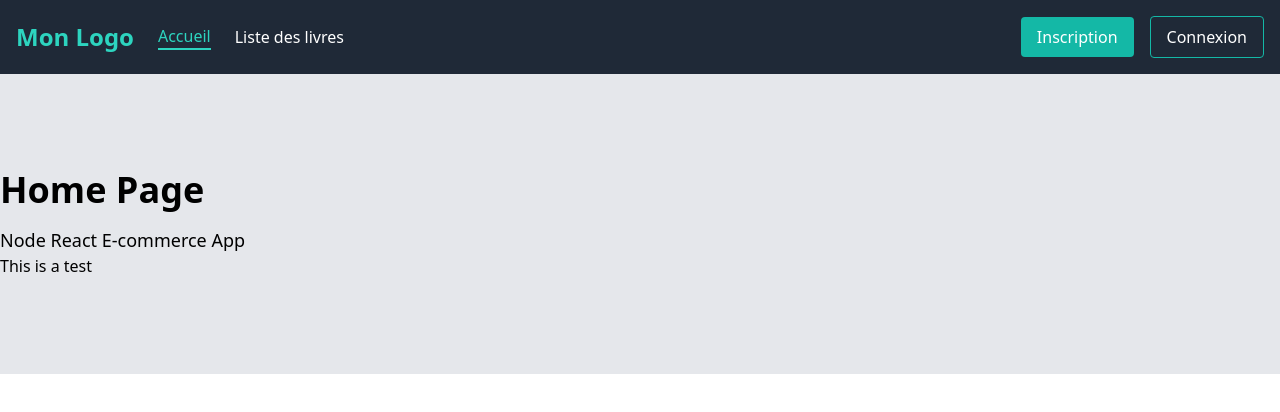
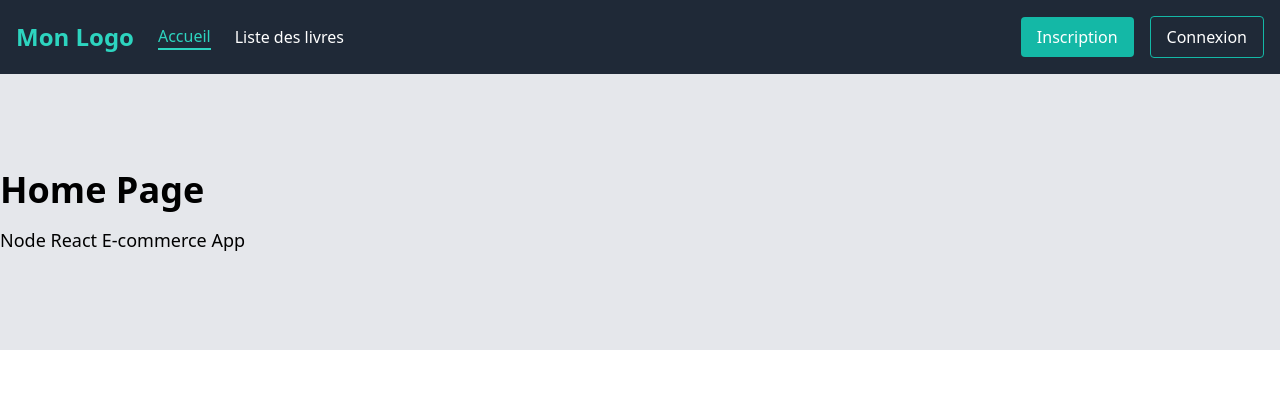
Before and after one commit to Harry8679/Book-E-commerce-Front, a React (Create React App) app: page / in a window 1280 px wide. Shown: the top 412 px of the page. Built offline with nearby package versions, Linux system fonts and the light colour scheme; the HTML template or start-up script is replaced by a standard one.

Commit message:
Home Page updated

```diff
--- a/src/pages/Home.jsx
+++ b/src/pages/Home.jsx
@@ -3,9 +3,7 @@ import Layout from '../components/Layout'
 
 const Home = () => {
   return (
-    <Layout title='Home Page' description='Node React E-commerce App'>
-      This is a test
-    </Layout>
+    <Layout title='Home Page' description='Node React E-commerce App'></Layout>
   )
 }
 
```
